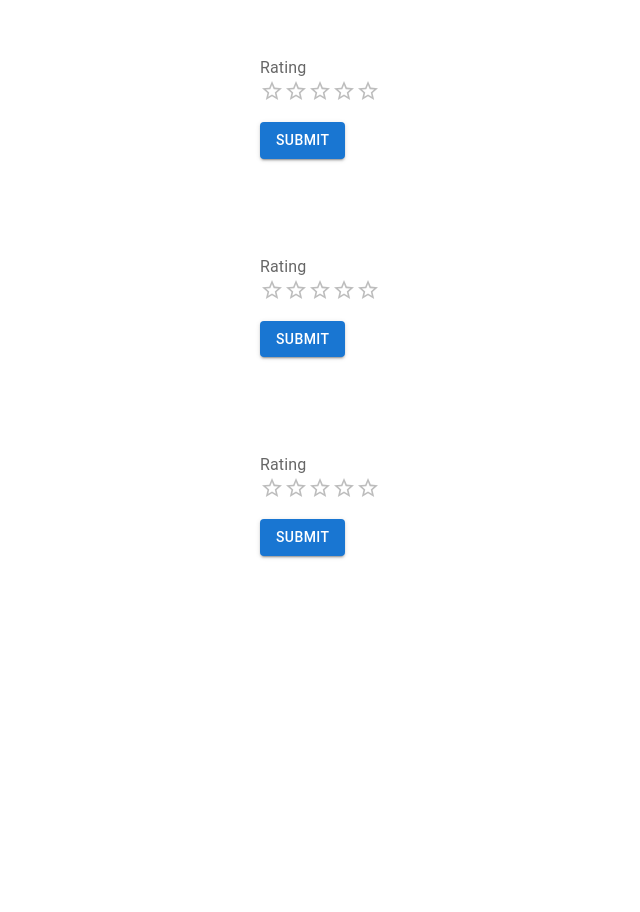
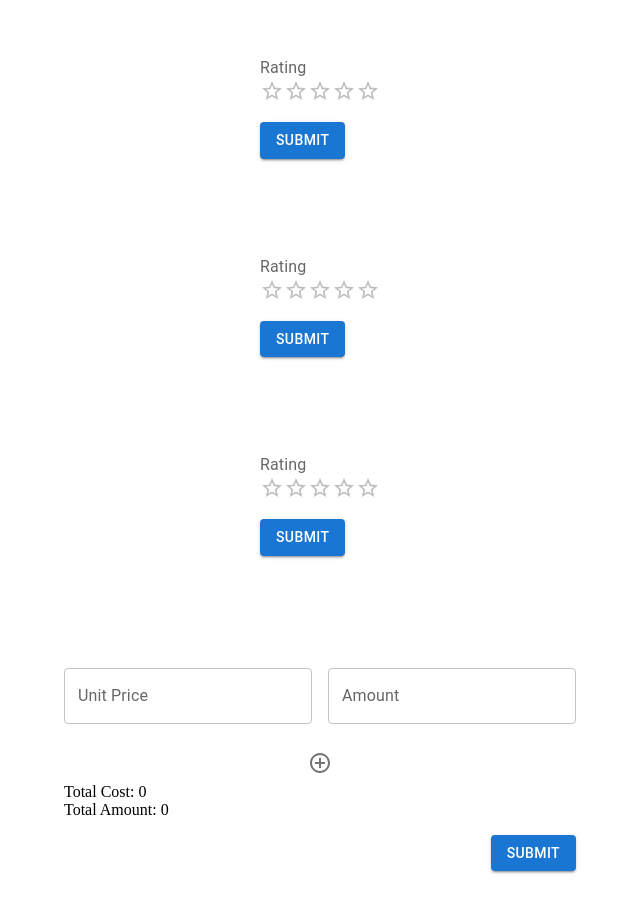
Before and after one commit to hiroki1216/nextjs-dashboard, a Next.js app: page /dev/form in a window 1280 px wide. Shown: the top 912 px of the page, without its empty margins (320-960 px from the left). Before the commit the page ends 800 px from the top, so only its background shows below. Built offline with nearby package versions, Linux system fonts and the light colour scheme.

Commit message:
feat: Implement dynamic form with total amount and cost calculations

```diff
--- a/app/dev/form/page.tsx
+++ b/app/dev/form/page.tsx
@@ -2,6 +2,7 @@ import { Box } from "@mui/material";
 import MyRating from "./shared/components/rating";
 import MyRatingNonCtlState from "./shared/components/rating-non-ctl-state";
 import MyRatingNonCtlWatch from "./shared/components/rating-non-ctl-watch";
+import { DynamicForm } from "./shared/components/dynamic-form/dynamic-form";
 
 export default function Page() {
   return (
@@ -17,6 +18,9 @@ export default function Page() {
           <Box sx={{ my: 6 }}>
             <MyRatingNonCtlWatch />
           </Box>
+          <Box sx={{ my: 6 }}>
+            <DynamicForm />
+          </Box>
         </Box>
       </div>
     </main>
--- /dev/null
+++ b/app/dev/form/shared/components/dynamic-form/dynamic-form-total-amount.tsx
@@ -0,0 +1,22 @@
+import { Box } from "@mui/material";
+import { Control, useWatch } from "react-hook-form";
+import { Schema } from "./dynamic-form";
+
+type Props = {
+  control: Control<Schema>;
+};
+
+export function DynamicFormTotalAmount(props: Props) {
+  const { control } = props;
+  const records = useWatch({
+    control,
+    name: "records",
+  });
+
+  const totalAmount = records.reduce(
+    (acc, record) => acc + (record.amount || 0),
+    0
+  );
+
+  return <Box>Total Amount: {totalAmount}</Box>;
+}
--- /dev/null
+++ b/app/dev/form/shared/components/dynamic-form/dynamic-form-total-cost.tsx
@@ -0,0 +1,22 @@
+import { Box } from "@mui/material";
+import { Control, useWatch } from "react-hook-form";
+import { Schema } from "./dynamic-form";
+
+type Props = {
+  control: Control<Schema>;
+};
+
+export function DynamicFormTotalCost(props: Props) {
+  const { control } = props;
+  const records = useWatch({
+    control,
+    name: "records",
+  });
+
+  const totalCost = records.reduce(
+    (acc, record) => acc + (record.unitPrice || 0) * (record.amount || 0),
+    0
+  );
+
+  return <Box>Total Cost: {totalCost}</Box>;
+}
--- /dev/null
+++ b/app/dev/form/shared/components/dynamic-form/dynamic-form.tsx
@@ -0,0 +1,129 @@
+"use client";
+import { zodResolver } from "@hookform/resolvers/zod";
+import AddCircleOutlineIcon from "@mui/icons-material/AddCircleOutline";
+import RemoveCircleOutlineIcon from "@mui/icons-material/RemoveCircleOutline";
+
+import {
+  Box,
+  Button,
+  FormControl,
+  FormHelperText,
+  IconButton,
+  InputLabel,
+  OutlinedInput,
+} from "@mui/material";
+
+import { DynamicFormTotalAmount } from "./dynamic-form-total-amount";
+import { DynamicFormTotalCost } from "./dynamic-form-total-cost";
+
+import { useFieldArray, useForm } from "react-hook-form";
+import { z } from "zod";
+
+const recordSchema = z.object({
+  unitPrice: z.preprocess(
+    (value) => (isNaN(Number(value)) ? 0 : value),
+    z.number().gt(0, { message: "Unit Price must be greater than 0" })
+  ),
+  amount: z.preprocess(
+    (value) => (isNaN(Number(value)) ? 0 : value),
+    z.number().gt(0, { message: "Amount must be greater than 0" })
+  ),
+});
+
+const schema = z.object({
+  records: z.array(recordSchema),
+});
+
+export type Schema = z.infer<typeof schema>;
+
+export function DynamicForm() {
+  const {
+    register,
+    control,
+    handleSubmit,
+    formState: { errors },
+  } = useForm<Schema>({
+    resolver: zodResolver(schema),
+    defaultValues: {
+      records: [{ unitPrice: undefined as never, amount: undefined as never }],
+    },
+  });
+  const { fields, append, remove } = useFieldArray({
+    control,
+    name: "records",
+  });
+
+  function submitRecords(data: Schema) {
+    console.log(data);
+  }
+
+  return (
+    <form onSubmit={handleSubmit(submitRecords)}>
+      {fields.map((field, index) => {
+        return (
+          <Box
+            key={field.id}
+            sx={{ display: "flex", alignItems: "center", my: 2 }}
+          >
+            <FormControl sx={{ mr: 2 }}>
+              <InputLabel>Unit Price</InputLabel>
+              <OutlinedInput
+                {...register(`records.${index}.unitPrice`, {
+                  valueAsNumber: true,
+                })}
+                defaultValue={isNaN(field.unitPrice) ? "" : field.unitPrice}
+                type="number"
+              />
+              <FormHelperText
+                error={!!errors?.records?.[index]?.unitPrice?.message}
+              >
+                {errors?.records?.[index]?.unitPrice?.message}
+              </FormHelperText>
+            </FormControl>
+            <FormControl>
+              <InputLabel>Amount</InputLabel>
+              <OutlinedInput
+                {...register(`records.${index}.amount`, {
+                  valueAsNumber: true,
+                })}
+                defaultValue={isNaN(field.amount) ? "" : field.amount}
+                type="number"
+              />
+              <FormHelperText
+                error={!!errors?.records?.[index]?.amount?.message}
+              >
+                {errors?.records?.[index]?.amount?.message}
+              </FormHelperText>
+            </FormControl>
+            {index > 0 && (
+              <IconButton aria-label="delete" onClick={() => remove(index)}>
+                <RemoveCircleOutlineIcon />
+              </IconButton>
+            )}
+          </Box>
+        );
+      })}
+      <Box display="flex" justifyContent="center" mt={2}>
+        <IconButton
+          aria-label="append"
+          onClick={() =>
+            append({
+              unitPrice: undefined as never,
+              amount: undefined as never,
+            })
+          }
+          sx={{ alignItems: "center" }}
+        >
+          <AddCircleOutlineIcon />
+        </IconButton>
+      </Box>
+      <DynamicFormTotalCost control={control} />
+      <DynamicFormTotalAmount control={control} />
+      <Box sx={{ mt: 2, display: "flex", justifyContent: "flex-end" }}>
+        <Button variant="contained" type="submit">
+          Submit
+        </Button>
+      </Box>
+    </form>
+  );
+}
```
